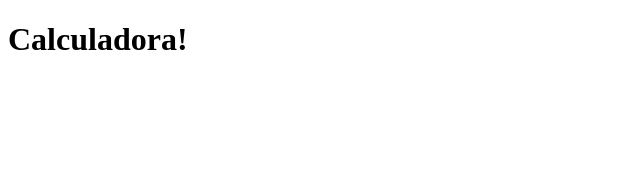
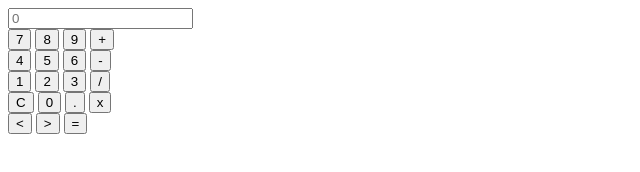
Before and after one commit to ChaeMendoza/calculadora-js, a plain HTML site: page index.html in a window 1280 px wide. Shown: the whole page, without its empty margins (0-640 px from the left). Drawn offline with Linux system fonts and the light colour scheme.

Commit message:
Estructura básica de HTMl de la calculadora

```diff
--- a/index.html
+++ b/index.html
@@ -8,7 +8,45 @@
     <link rel="stylesheet" href="src/css/styles.css">
 </head>
 <body>
-    <h1>Calculadora!</h1>
+    <div class="body-calculadora">
+        <div>
+            <input type="text" id="resultado" placeholder="0">
+        </div>
+
+        <div class="num-container">
+            <button class="n-button">7</button>
+            <button class="n-button">8</button>
+            <button class="n-button">9</button>
+            <button class="n-button">+</button>
+        </div>
+
+        <div class="num-container">
+            <button class="n-button">4</button>
+            <button class="n-button">5</button>
+            <button class="n-button">6</button>
+            <button class="n-button">-</button>
+        </div>
+
+        <div class="num-container">
+            <button class="n-button">1</button>
+            <button class="n-button">2</button>
+            <button class="n-button">3</button>
+            <button class="n-button">/</button>
+        </div>
+
+        <div class="num-container">
+            <button class="n-button">C</button>
+            <button class="n-button">0</button>
+            <button class="n-button">.</button>
+            <button class="n-button">x</button>
+        </div>
+
+        <div class="num-container-2">
+            <button class="n-button"><</button>
+            <button class="n-button">></button>
+            <button class="n-button-2">=</button>
+        </div>
+    </div>
 
     <!-- Script -->
     <script src="src/js/main.js"></script>
```
